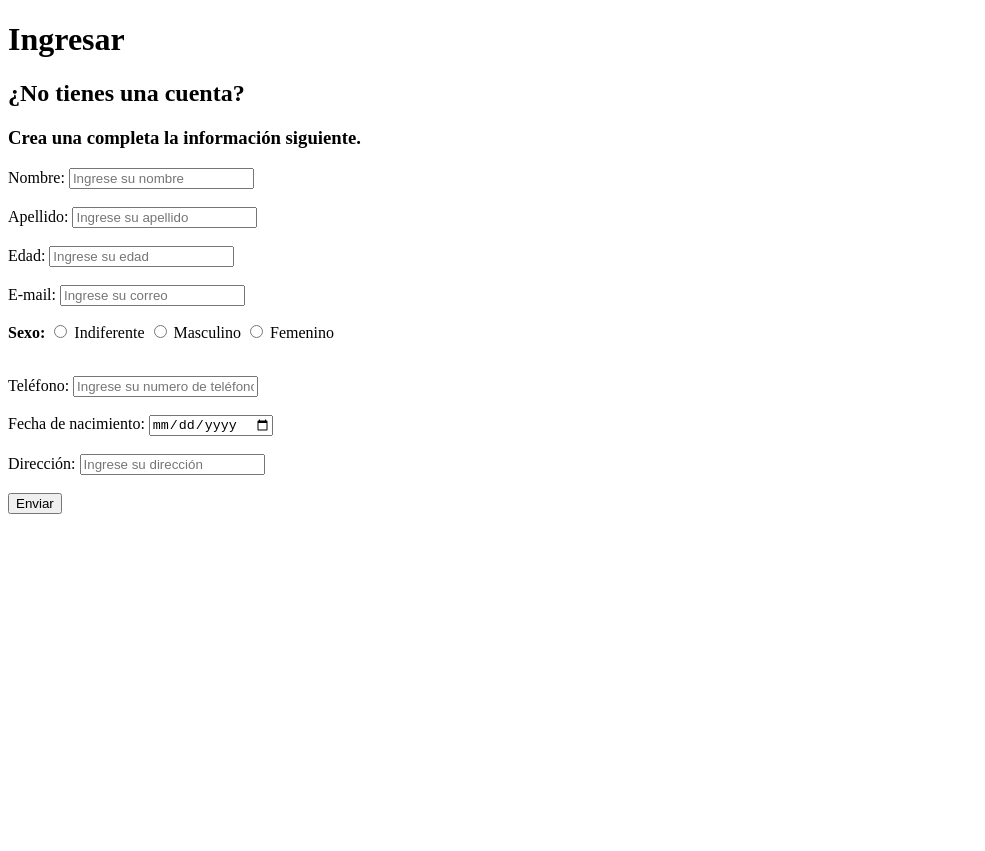
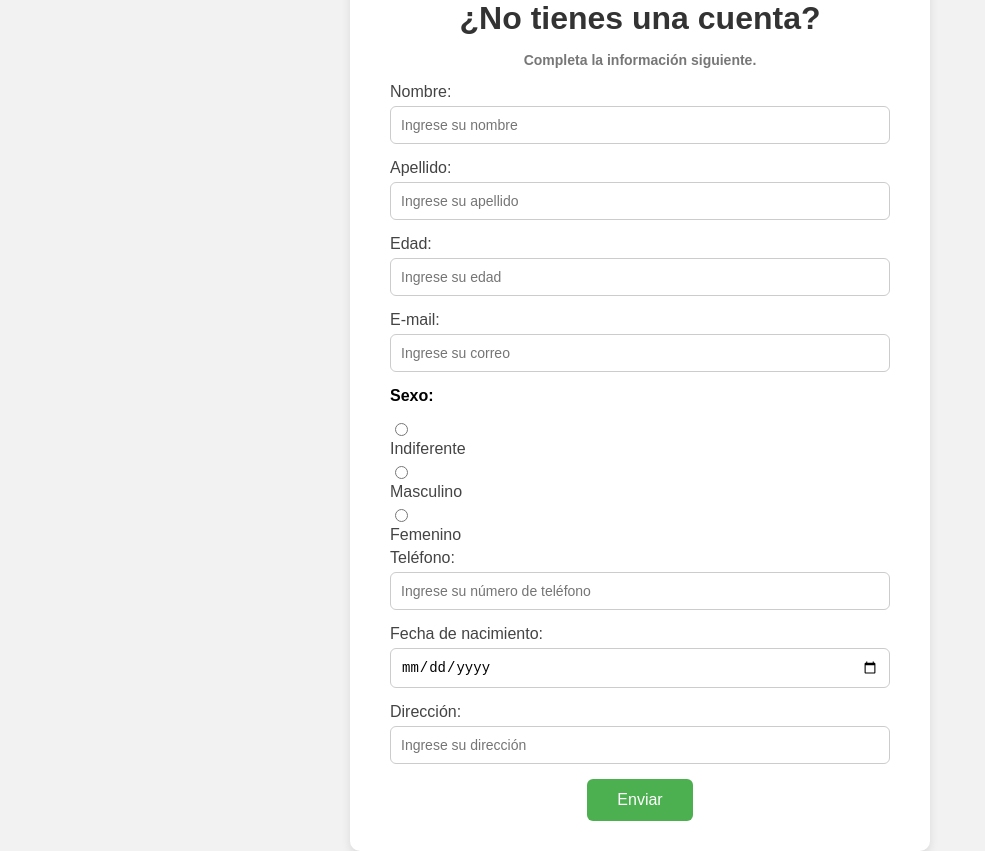
Before and after one commit to gadielito234/formulario, a plain HTML site: page index.html in a window 1280 px wide. Shown: the whole page, without its empty margins (0-985 px from the left). Before the commit the page ends 800 px from the top, so only its background shows below. Drawn offline with Linux system fonts and the light colour scheme.

Commit message:
se arreglo el formulario

```diff
--- a/index.html
+++ b/index.html
@@ -1,42 +1,130 @@
 <!DOCTYPE html>
-<html lang="en">
+<html lang="es">
 
 <head>
     <meta charset="UTF-8">
     <meta name="viewport" content="width=device-width, initial-scale=1.0">
     <title>Formulario</title>
+    <style>
+        body {
+            font-family: Arial, sans-serif;
+            background: #f2f2f2;
+            display: flex;
+            justify-content: center;
+            align-items: center;
+            height: 100vh;
+            margin: 0;
+        }
+
+        form {
+            background: #fff;
+            padding: 30px 40px;
+            border-radius: 10px;
+            box-shadow: 0 4px 10px rgba(0, 0, 0, 0.1);
+            max-width: 500px;
+            width: 100%;
+        }
+
+        h1, h2, h3 {
+            text-align: center;
+            margin-bottom: 15px;
+        }
+
+        h1 {
+            color: #333;
+        }
+
+        h2 {
+            font-size: 16px;
+            color: #555;
+        }
+
+        h3 {
+            font-size: 14px;
+            color: #777;
+        }
+
+        .Nombre, .Apellido, .Edad, .Correo, .Telefono, .Fecha, .Direccion {
+            margin-bottom: 15px;
+        }
+
+        label {
+            display: block;
+            margin-bottom: 5px;
+            color: #444;
+        }
+
+        input[type="text"],
+        input[type="email"],
+        input[type="number"],
+        input[type="tel"],
+        input[type="date"] {
+            width: 100%;
+            padding: 10px;
+            border: 1px solid #ccc;
+            border-radius: 6px;
+            font-size: 14px;
+            box-sizing: border-box;
+        }
+
+        p {
+            margin: 15px 0;
+        }
+
+        input[type="radio"] {
+            margin-right: 5px;
+        }
+
+        .Enviar {
+            text-align: center;
+        }
+
+        input[type="submit"] {
+            background-color: #4CAF50;
+            color: white;
+            padding: 12px 30px;
+            border: none;
+            border-radius: 6px;
+            font-size: 16px;
+            cursor: pointer;
+            transition: background-color 0.3s ease;
+        }
+
+        input[type="submit"]:hover {
+            background-color: #45a049;
+        }
+
+    </style>
 </head>
 
 <body>
-        <!--Nombre-->
+
     <form action="" method="post">
-            <h1>Ingresar</h1>
-            <h2>¿No tienes una cuenta?</h2>
-            <h3>Crea una completa la información siguiente.</h3>
+        <h1>¿No tienes una cuenta?</h1>
+        <h3>Completa la información siguiente.</h3>
+
         <div class="Nombre">
-                <label for="Nombre">Nombre:</label>
-                <input type="" placeholder="Ingrese su nombre">
+            <label for="nombre">Nombre:</label>
+            <input type="text" id="nombre" placeholder="Ingrese su nombre">
         </div>
-            <br>
-            <!--Apellido-->
+
         <div class="Apellido">
             <label for="apellido">Apellido:</label>
-                <input type="" placeholder="Ingrese su apellido">
-            </div>
-            <br>
-            <!--Edad-->
-            <div class="Edad">
-                <label for="Edad">Edad:</label>
-                <input type="number" placeholder="Ingrese su edad">
-            </div>
-            <br>
-            <!--Correo-->
-            <div class="Correo">
-                <label for="Correo">E-mail:</label>
-                <input type="email" placeholder="Ingrese su correo">
+            <input type="text" id="apellido" placeholder="Ingrese su apellido">
         </div>
 
-            <p><b>Sexo:</b>
+        <div class="Edad">
+            <label for="edad">Edad:</label>
+            <input type="number" id="edad" placeholder="Ingrese su edad">
+        </div>
+
+        <div class="Correo">
+            <label for="correo">E-mail:</label>
+            <input type="email" id="correo" placeholder="Ingrese su correo">
+        </div>
+
+        <div class="Sexo">
+            <p><strong>Sexo:</strong></p>
             <input type="radio" id="indiferente" name="sexo" value="Indiferente">
             <label for="indiferente">Indiferente</label>
 
@@ -45,29 +133,23 @@
 
             <input type="radio" id="femenino" name="sexo" value="Femenino">
             <label for="femenino">Femenino</label>
-            </p>
         </div>
 
-            <br>
-            <!--Telefono-->
         <div class="Telefono">
-                <label for="Telefono">Teléfono:</label>
-                <input type="tel" placeholder="Ingrese su numero de teléfono">
+            <label for="telefono">Teléfono:</label>
+            <input type="tel" id="telefono" placeholder="Ingrese su número de teléfono">
         </div>
-            <br>
-            <!--Fecha de nacimiento-->
+
         <div class="Fecha">
-                <label for="Fecha">Fecha de nacimiento:</label>
-                <input type="date" placeholder="Ingrese su fecha de nacimiento">
+            <label for="fecha">Fecha de nacimiento:</label>
+            <input type="date" id="fecha">
         </div>
-            <br>
-            <!--Dirección-->
+
         <div class="Direccion">
-                <label for="Direccion">Dirección:</label>
-                <input type="text" placeholder="Ingrese su dirección">
+            <label for="direccion">Dirección:</label>
+            <input type="text" id="direccion" placeholder="Ingrese su dirección">
         </div>
-            <br>
-            <!--Boton de enviar-->
+
         <div class="Enviar">
             <input type="submit" value="Enviar">
         </div>
```
Also changed, not shown: style.css (added). Lines whose indentation alone changed are shown as unchanged.
